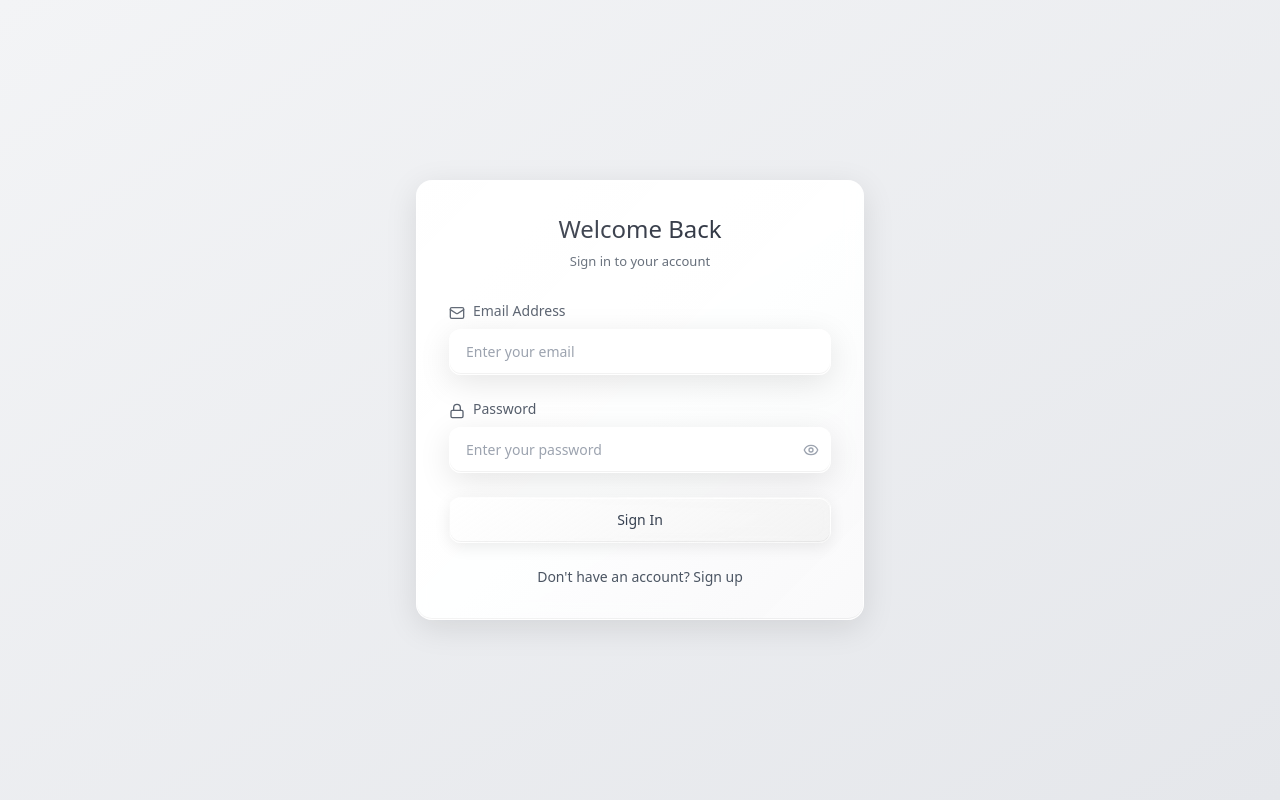
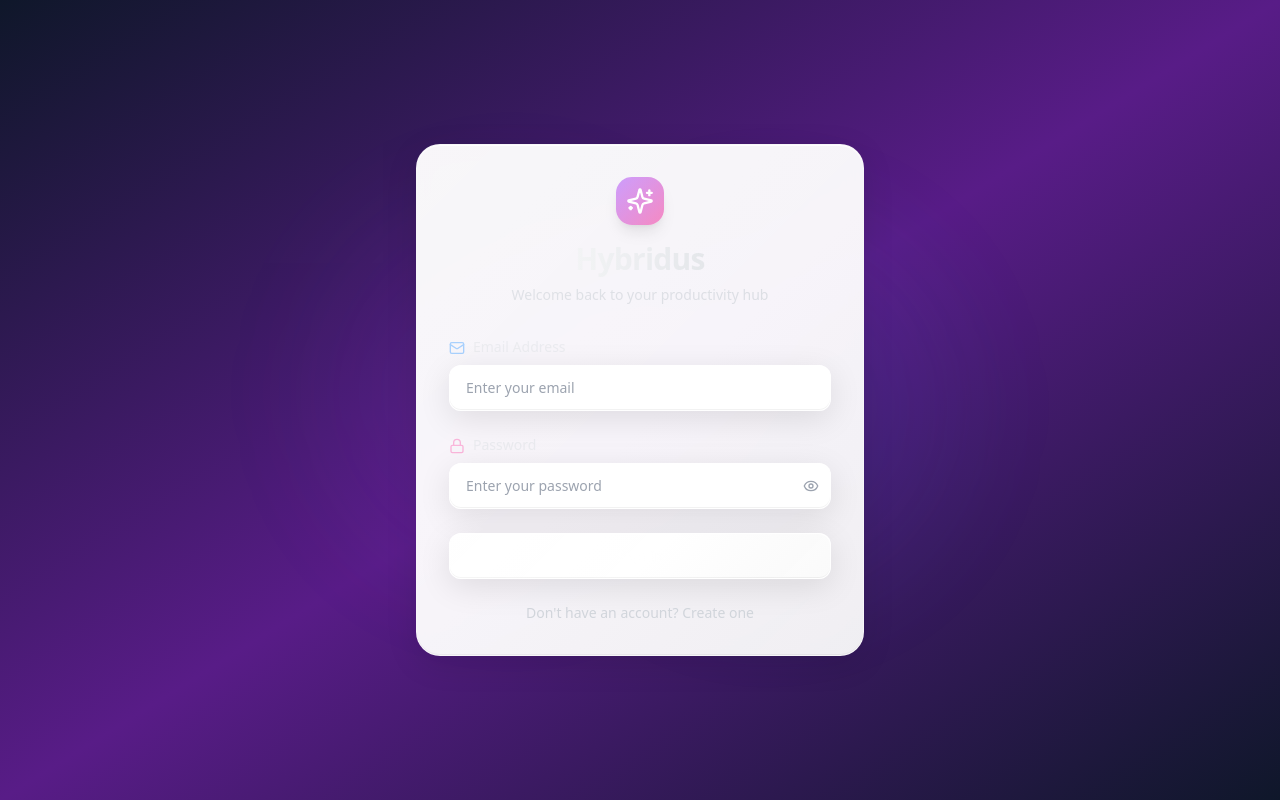
Before and after one commit to akmiinn/popsicles-task-manager, a React (Vite) app: page /auth in a window 1280 px wide. Built offline with nearby package versions, Linux system fonts and the light colour scheme.

Commit message:
Rename app to Hybridus and update login/signup
Replaced "Popsicles" with "Hybridus" in the app name and updated the login/signup form to use a glassy style.

```diff
--- a/index.html
+++ b/index.html
@@ -4,11 +4,11 @@
   <head>
     <meta charset="UTF-8" />
     <meta name="viewport" content="width=device-width, initial-scale=1.0" />
-    <title>Popsicles - Task & Calendar Management</title>
+    <title>Hybridus - Task & Calendar Management</title>
     <meta name="description" content="Beautiful minimalist task and calendar management app" />
     <meta name="author" content="Lovable" />
 
-    <meta property="og:title" content="Popsicles - Task & Calendar Management" />
+    <meta property="og:title" content="Hybridus - Task & Calendar Management" />
     <meta property="og:description" content="Beautiful minimalist task and calendar management app" />
     <meta property="og:type" content="website" />
     <meta property="og:image" content="https://lovable.dev/opengraph-image-p98pqg.png" />
--- a/src/pages/Auth.tsx
+++ b/src/pages/Auth.tsx
@@ -2,7 +2,7 @@
 import { useState } from 'react';
 import { supabase } from '../integrations/supabase/client';
 import { useNavigate } from 'react-router-dom';
-import { Mail, Lock, User, Eye, EyeOff } from 'lucide-react';
+import { Mail, Lock, User, Eye, EyeOff, Sparkles } from 'lucide-react';
 
 const Auth = () => {
   const [isLogin, setIsLogin] = useState(true);
@@ -53,22 +53,35 @@ const Auth = () => {
   };
 
   return (
-    <div className="min-h-screen bg-gradient-to-br from-gray-100 to-gray-200 flex items-center justify-center p-4">
-      <div className="glass-3d rounded-2xl shadow-xl border border-gray-300 p-8 w-full max-w-md">
+    <div className="min-h-screen bg-gradient-to-br from-slate-900 via-purple-900 to-slate-900 flex items-center justify-center p-4 relative overflow-hidden">
+      {/* Animated background elements */}
+      <div className="absolute inset-0">
+        <div className="absolute top-1/4 left-1/4 w-96 h-96 bg-purple-500/10 rounded-full blur-3xl animate-pulse"></div>
+        <div className="absolute bottom-1/4 right-1/4 w-96 h-96 bg-blue-500/10 rounded-full blur-3xl animate-pulse delay-1000"></div>
+        <div className="absolute top-1/2 left-1/2 transform -translate-x-1/2 -translate-y-1/2 w-64 h-64 bg-pink-500/10 rounded-full blur-3xl animate-pulse delay-500"></div>
+      </div>
+
+      <div className="glass-3d rounded-3xl shadow-2xl border border-white/20 p-8 w-full max-w-md backdrop-blur-xl bg-white/10 relative z-10">
+        {/* Logo/Brand Section */}
         <div className="text-center mb-8">
-          <h1 className="text-2xl font-light text-gray-900 mb-2">
-            {isLogin ? 'Welcome Back' : 'Create Account'}
+          <div className="flex items-center justify-center mb-4">
+            <div className="w-12 h-12 bg-gradient-to-br from-purple-400 to-pink-400 rounded-2xl flex items-center justify-center shadow-lg">
+              <Sparkles className="w-7 h-7 text-white" />
+            </div>
+          </div>
+          <h1 className="text-3xl font-bold bg-gradient-to-r from-white to-gray-300 bg-clip-text text-transparent mb-2 tracking-tight">
+            Hybridus
           </h1>
-          <p className="text-gray-600">
-            {isLogin ? 'Sign in to your account' : 'Sign up to get started'}
+          <p className="text-gray-300/80 text-sm">
+            {isLogin ? 'Welcome back to your productivity hub' : 'Join the future of task management'}
           </p>
         </div>
 
         <form onSubmit={handleAuth} className="space-y-6">
           {!isLogin && (
-            <div>
-              <label className="block text-sm font-medium text-gray-700 mb-2">
-                <User className="w-4 h-4 inline mr-2" />
+            <div className="animate-fade-in">
+              <label className="block text-sm font-medium text-gray-200/90 mb-2">
+                <User className="w-4 h-4 inline mr-2 text-purple-300" />
                 Full Name
               </label>
               <input
@@ -76,15 +89,15 @@ const Auth = () => {
                 value={fullName}
                 onChange={(e) => setFullName(e.target.value)}
                 required={!isLogin}
-                className="w-full px-4 py-3 border border-gray-200/50 rounded-xl focus:outline-none focus:ring-2 focus:ring-gray-300 shadow-sm glass-3d text-sm transition-all duration-300 focus:scale-[1.02]"
+                className="w-full px-4 py-3 border border-white/20 rounded-xl focus:outline-none focus:ring-2 focus:ring-purple-400/50 shadow-sm glass-3d text-white placeholder-gray-400 text-sm transition-all duration-300 focus:scale-[1.02] bg-white/5 backdrop-blur-sm"
                 placeholder="Enter your full name"
               />
             </div>
           )}
 
           <div>
-            <label className="block text-sm font-medium text-gray-700 mb-2">
-              <Mail className="w-4 h-4 inline mr-2" />
+            <label className="block text-sm font-medium text-gray-200/90 mb-2">
+              <Mail className="w-4 h-4 inline mr-2 text-blue-300" />
               Email Address
             </label>
             <input
@@ -92,14 +105,14 @@ const Auth = () => {
               value={email}
               onChange={(e) => setEmail(e.target.value)}
               required
-              className="w-full px-4 py-3 border border-gray-200/50 rounded-xl focus:outline-none focus:ring-2 focus:ring-gray-300 shadow-sm glass-3d text-sm transition-all duration-300 focus:scale-[1.02]"
+              className="w-full px-4 py-3 border border-white/20 rounded-xl focus:outline-none focus:ring-2 focus:ring-blue-400/50 shadow-sm glass-3d text-white placeholder-gray-400 text-sm transition-all duration-300 focus:scale-[1.02] bg-white/5 backdrop-blur-sm"
               placeholder="Enter your email"
             />
           </div>
 
           <div>
-            <label className="block text-sm font-medium text-gray-700 mb-2">
-              <Lock className="w-4 h-4 inline mr-2" />
+            <label className="block text-sm font-medium text-gray-200/90 mb-2">
+              <Lock className="w-4 h-4 inline mr-2 text-pink-300" />
               Password
             </label>
             <div className="relative">
@@ -108,13 +121,13 @@ const Auth = () => {
                 value={password}
                 onChange={(e) => setPassword(e.target.value)}
                 required
-                className="w-full px-4 py-3 border border-gray-200/50 rounded-xl focus:outline-none focus:ring-2 focus:ring-gray-300 shadow-sm glass-3d text-sm transition-all duration-300 focus:scale-[1.02] pr-12"
+                className="w-full px-4 py-3 border border-white/20 rounded-xl focus:outline-none focus:ring-2 focus:ring-pink-400/50 shadow-sm glass-3d text-white placeholder-gray-400 text-sm transition-all duration-300 focus:scale-[1.02] pr-12 bg-white/5 backdrop-blur-sm"
                 placeholder="Enter your password"
               />
               <button
                 type="button"
                 onClick={() => setShowPassword(!showPassword)}
-                className="absolute right-3 top-1/2 transform -translate-y-1/2 text-gray-400 hover:text-gray-600"
+                className="absolute right-3 top-1/2 transform -translate-y-1/2 text-gray-400 hover:text-gray-200 transition-colors"
               >
                 {showPassword ? <EyeOff className="w-4 h-4" /> : <Eye className="w-4 h-4" />}
               </button>
@@ -122,7 +135,7 @@ const Auth = () => {
           </div>
 
           {error && (
-            <div className="text-red-600 text-sm text-center bg-red-50 p-3 rounded-lg">
+            <div className="text-red-300 text-sm text-center bg-red-900/20 border border-red-400/20 p-3 rounded-lg backdrop-blur-sm animate-fade-in">
               {error}
             </div>
           )}
@@ -130,18 +143,23 @@ const Auth = () => {
           <button
             type="submit"
             disabled={loading}
-            className="w-full px-6 py-3 bg-gray-900 text-white rounded-xl hover:bg-gray-800 transition-all duration-300 shadow-lg hover:shadow-xl text-sm font-medium disabled:opacity-50 hover:scale-[1.02] glossy-button-3d"
+            className="w-full px-6 py-3 bg-gradient-to-r from-purple-500 to-pink-500 text-white rounded-xl hover:from-purple-600 hover:to-pink-600 transition-all duration-300 shadow-lg hover:shadow-xl text-sm font-medium disabled:opacity-50 hover:scale-[1.02] glass-3d border border-white/20 backdrop-blur-sm"
           >
-            {loading ? 'Loading...' : isLogin ? 'Sign In' : 'Sign Up'}
+            {loading ? (
+              <div className="flex items-center justify-center">
+                <div className="w-4 h-4 border-2 border-white/30 border-t-white rounded-full animate-spin mr-2"></div>
+                Loading...
+              </div>
+            ) : isLogin ? 'Sign In' : 'Create Account'}
           </button>
         </form>
 
         <div className="mt-6 text-center">
           <button
             onClick={() => setIsLogin(!isLogin)}
-            className="text-gray-600 hover:text-gray-900 text-sm"
+            className="text-gray-300 hover:text-white text-sm transition-colors duration-200 hover:underline"
           >
-            {isLogin ? "Don't have an account? Sign up" : 'Already have an account? Sign in'}
+            {isLogin ? "Don't have an account? Create one" : 'Already have an account? Sign in'}
           </button>
         </div>
       </div>
```
Also changed, not shown: src/hooks/useProfile.tsx (+71 -48 lines).
